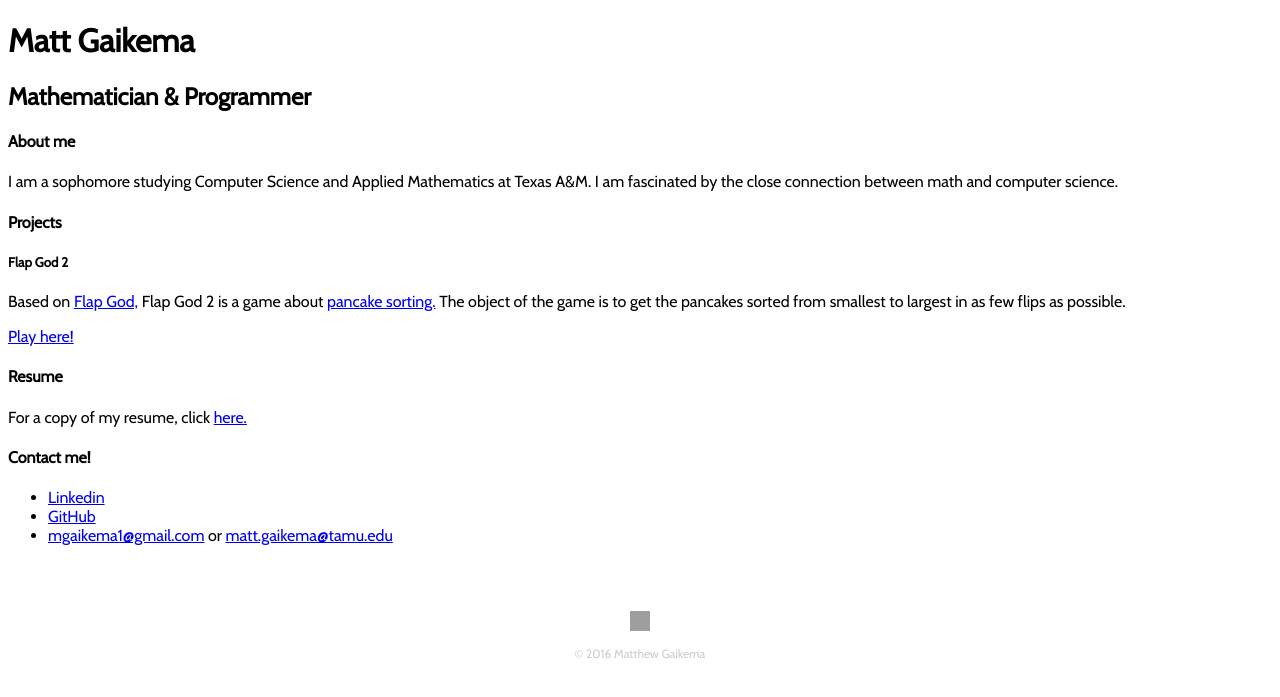
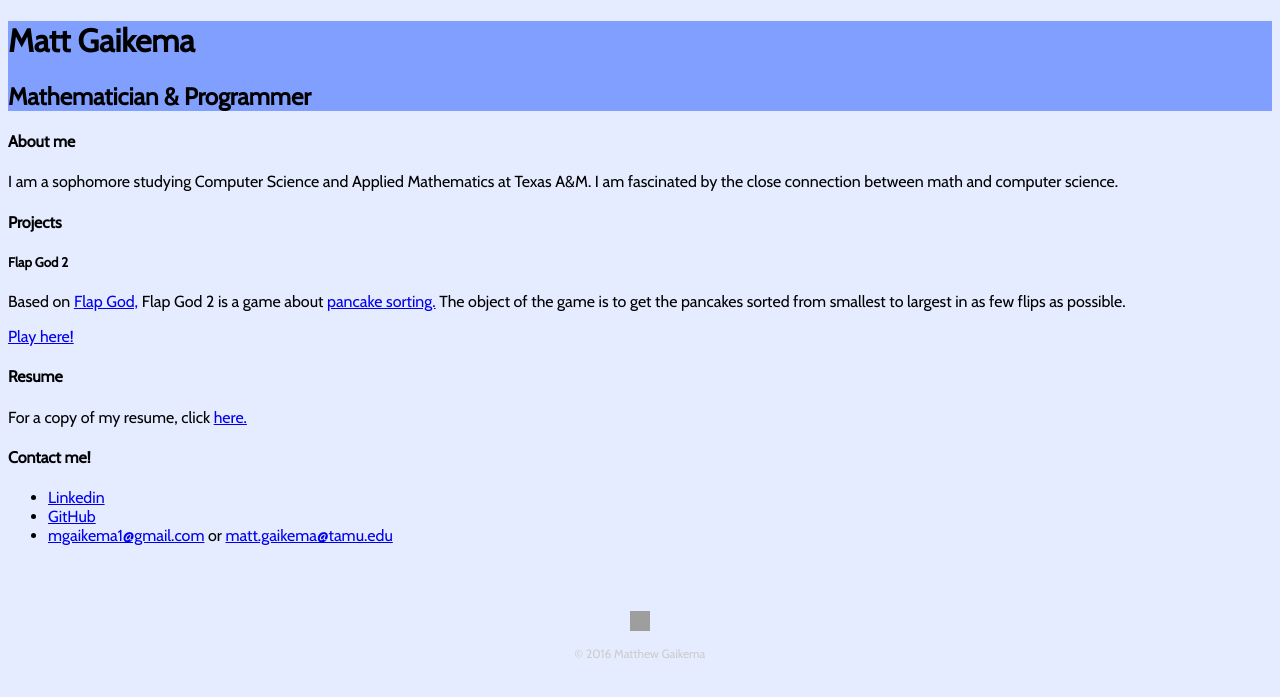
Before and after one commit to TexAgg/TexAgg.github.io, a PHP site: page / in a window 1280 px wide. Shown: the top 697 px of the page. Run offline with PHP 8.4, Linux system fonts and the light colour scheme; some web fonts are replaced; grey boxes are pictures that could not be loaded.

Commit message:
Added background colors

```diff
--- a/styles/style.css
+++ b/styles/style.css
@@ -1,6 +1,12 @@
 body
 {
 	font-family: 'Cabin', sans-serif;
+	background: #e5ecff;
+}
+
+header
+{
+	background: #809fff;
 }
 
 footer
```
